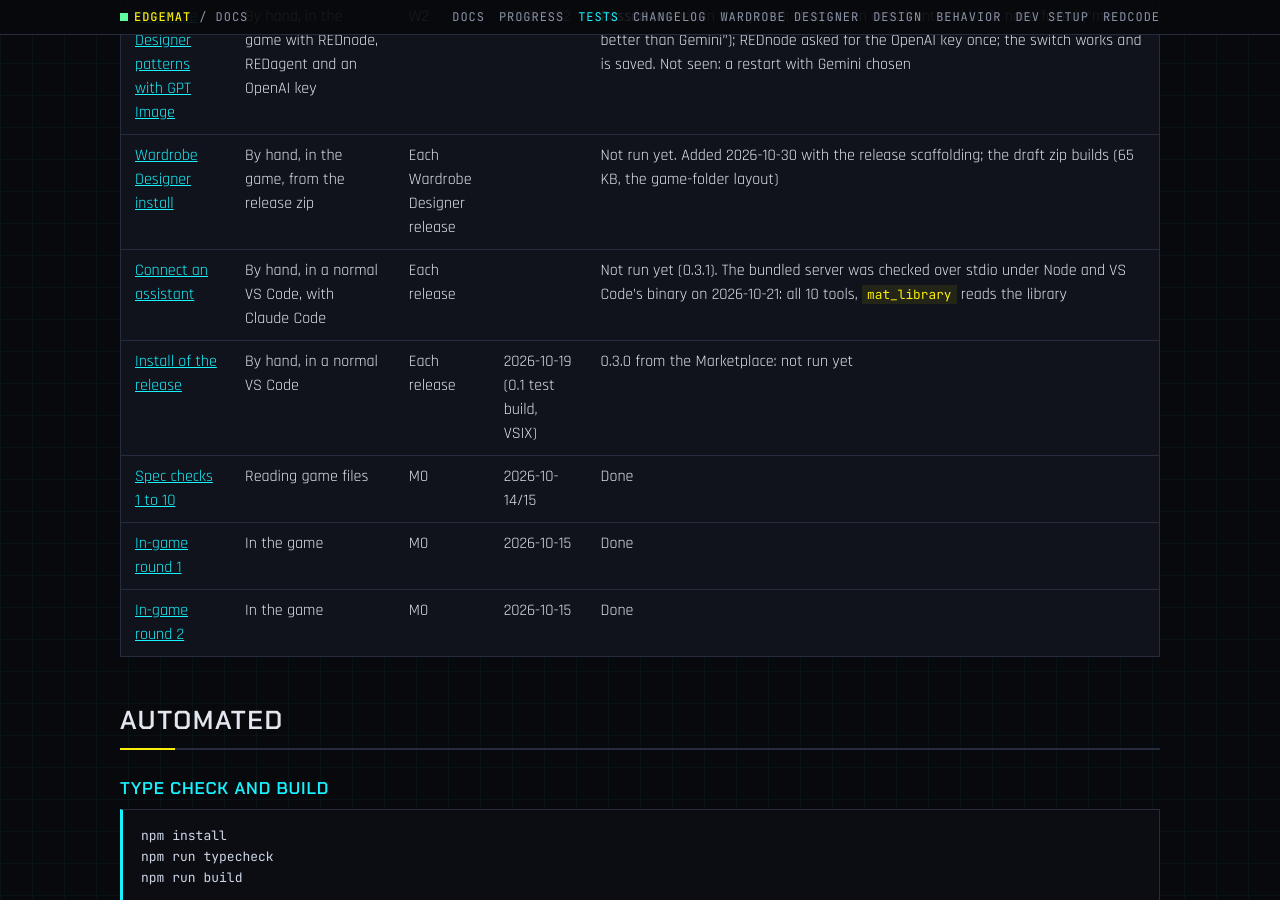
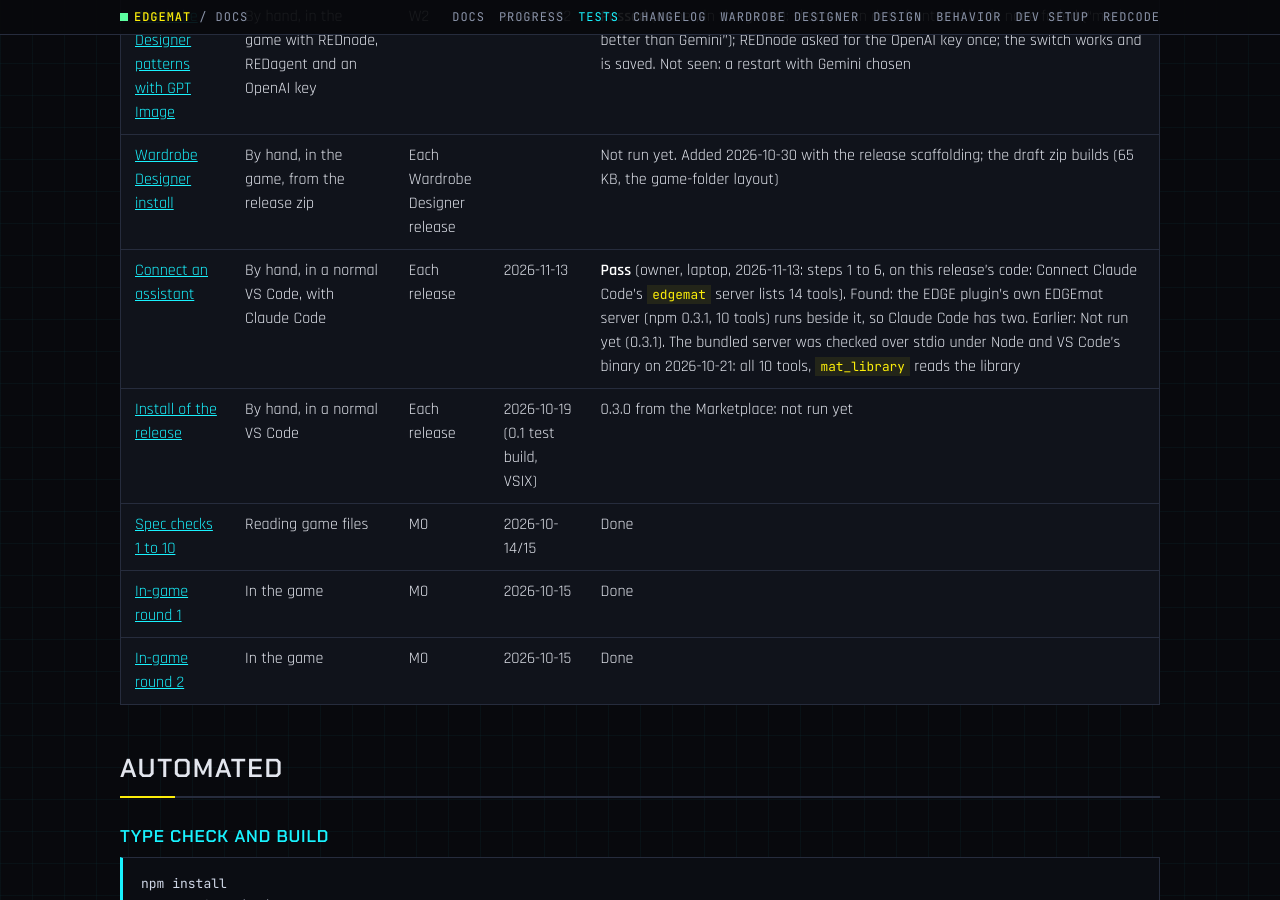
Before and after one commit to Edgemodders/EDGEmat, a Jekyll site: the page built from docs/testing.md, in a window 1280 px wide and 900 px high, scrolled down 4769 px. Built offline with Jekyll 4.4.1, drawn with Linux system fonts in a browser that asks for light colours; our own code applies the rules of GitHub Pages for plain Markdown files; some of the changed text lies outside the part shown.

Commit message:
Tests: Connect an assistant passed on this release's code (14 tools); the EDGE plugin's own server makes two
Co-Authored-By: Claude Opus 5.5 <noreply@anthropic.com>

```diff
--- a/docs/testing.md
+++ b/docs/testing.md
@@ -41,7 +41,7 @@ Last updated 2026-10-26.
 | [Wardrobe Designer Reshape and keys](#wardrobe-designer-reshape-and-keys) | By hand, in the game with REDnode 0.56.1 or later, REDagent, OpenAI and Tripo keys | W3 | 2026-11-03 | **Steps 1 and 2 as expected** (owner): with every key set and allowed already, it opened on the main view. Two fixes the same day, from the log and the owner: Equipment-EX's slots were not read (the app's TweakDB check for them failed with Equipment-EX 1.2.10 installed), and the white pictures clashed with the dark window (now shown on a dark background). Then the owner saw an item Equipment-EX's outfit no longer wore listed as **Outer torso** (still equipped in the base slot, hidden): with the outfit on, the app now reads only its slots. Rerun from step 3 after **Restart** |
 | [Wardrobe Designer patterns with GPT Image](#wardrobe-designer-patterns-with-gpt-image) | By hand, in the game with REDnode, REDagent and an OpenAI key | W2 | 2026-11-02 | **Passed** (owner, in the game): sharp, even dots front and back, none faded ("much better than Gemini"); REDnode asked for the OpenAI key once; the switch works and is saved. Not seen: a restart with Gemini chosen |
 | [Wardrobe Designer install](#wardrobe-designer-install) | By hand, in the game, from the release zip | Each Wardrobe Designer release | | Not run yet. Added 2026-10-30 with the release scaffolding; the draft zip builds (65 KB, the game-folder layout) |
-| [Connect an assistant](#connect-an-assistant) | By hand, in a normal VS Code, with Claude Code | Each release | | Not run yet (0.3.1). The bundled server was checked over stdio under Node and VS Code's binary on 2026-10-21: all 10 tools, `mat_library` reads the library |
+| [Connect an assistant](#connect-an-assistant) | By hand, in a normal VS Code, with Claude Code | Each release | 2026-11-13 | **Pass** (owner, laptop, 2026-11-13: steps 1 to 6, on this release's code: Connect Claude Code's `edgemat` server lists 14 tools). Found: the EDGE plugin's own EDGEmat server (npm 0.3.1, 10 tools) runs beside it, so Claude Code has two. Earlier: Not run yet (0.3.1). The bundled server was checked over stdio under Node and VS Code's binary on 2026-10-21: all 10 tools, `mat_library` reads the library |
 | [Install of the release](#install-of-the-release) | By hand, in a normal VS Code | Each release | 2026-10-19 (0.1 test build, VSIX) | 0.3.0 from the Marketplace: not run yet |
 | [Spec checks 1 to 10](#spec-checks-against-the-game) | Reading game files | M0 | 2026-10-14/15 | Done |
 | [In-game round 1](#in-game-round-1-colors-masks-overrides) | In the game | M0 | 2026-10-15 | Done |
@@ -681,7 +681,7 @@ Added for 0.3.1, when the MCP server came into the extension. In a normal VS Cod
 | 2 | Game Materials › **...** (top right of the view) › **Connect an Assistant (MCP)...** | Four choices; the hint at the top says whether agents inside this editor already see EDGEmat |
 | 3 | **Connect Claude Code**; with a key set, answer the key question | "EDGEmat is connected to Claude Code" |
 | 4 | In a terminal: `claude mcp list` | `edgemat` points at the file from step 1, connected |
-| 5 | A new Claude Code session: "Which EDGEmat tools do you have?", then "Describe the Comfy rocker slim-fits' materials" | The 10 `mat_` tools; `mat_find` and `mat_describe` answer |
+| 5 | A new Claude Code session: "Which EDGEmat tools do you have?", then "Describe the Comfy rocker slim-fits' materials" | The 14 `mat_` tools (since 0.3.1: `mat_desk`, `mat_from_model`, `mat_reshape`, `mat_restyle` added to the 10); `mat_find` and `mat_describe` answer. With the EDGE plugin for Claude Code installed, its own EDGEmat server (from npm) is listed too: two sets of tools until the plugin's copy is the same version |
 | 6 | VS Code 1.101 or later: open the editor's own agent chat and its tools list | EDGEmat and its tools are listed |
 
 ### Install of the release
```
Also changed, not shown: docs/progress.md (+1 -0 lines).
